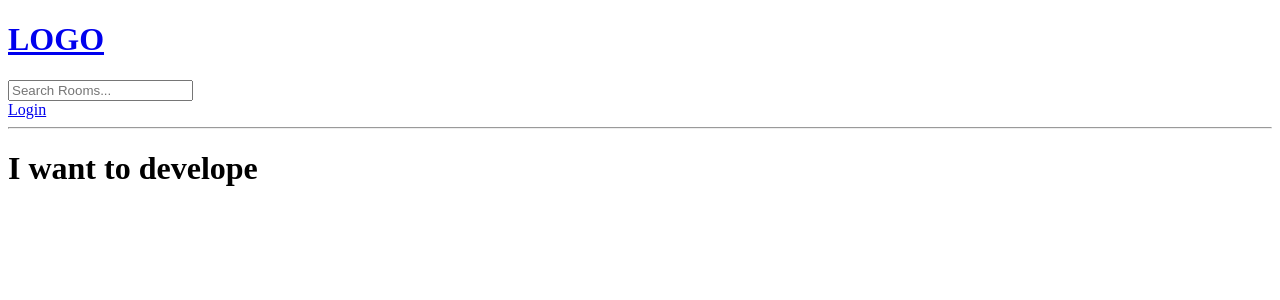
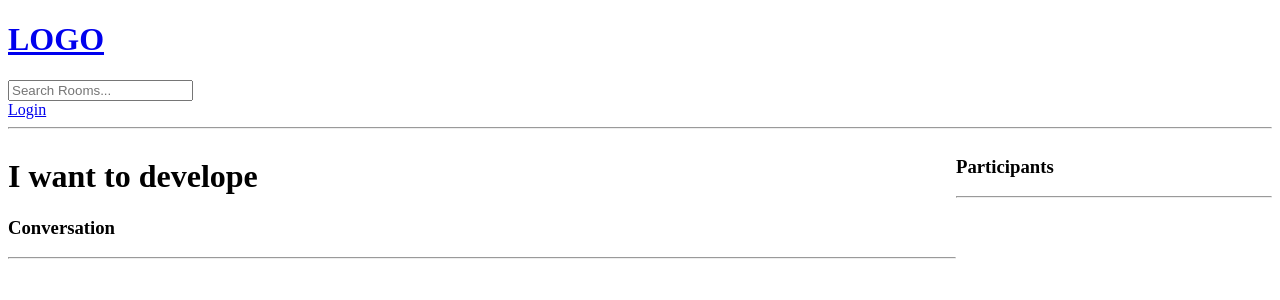
Before and after one commit to JakubTabor/Django_discord_like_project, a Django app: page /room/6/ in a window 1280 px wide. Shown: the top 300 px of the page. Run offline with Django 5.2, Linux system fonts and the light colour scheme; data comes from the database, SQL or seed files in the repository.

Commit message:
Add files via upload

```diff
--- a/base/templates/base/room.html
+++ b/base/templates/base/room.html
@@ -8,7 +8,60 @@
 
     {% block content%}
 
-    <h1>{{room.name}}</h1>
+    <style>
+      .room-container{
+        display: grid;
+        grid-template-columns: 3fr 1fr;
+      }
+    </style>
+
+    <div class="room-container">
+
+      <div >
+
+        <h1>{{room.name}}</h1>
+
+        <p>{{room.description}}</p>
+
+        <div class="comment-wrapper">
+          <h3>Conversation<h3>
+          <hr>
+
+          {% for message in room_messages %}
+            <div>
+              {% if request.user == message.user %}
+              <a href="{% url 'delete-message' message.id %}">Delete</a>
+              {% endif %}
+              <small>@{{message.user}}  {{message.created|timesince}} ago </small>
+              <p>{{message.body}}</p>
+              <hr>
+            </div>
+          {% endfor  %}
+        </div>
+
+        {% if request.user.is_authenticated %}
+        <div class="comment-form">
+          <form method="POST" action="">
+            {% csrf_token %}
+            <input type="text" name="body" placeholder="Write your message here..." />
+          </form>
+        </div>
+        {% endif %}
+
+      </div>
+
+      <div>
+        <h3>Participants</h3>
+        <hr>
+
+        {% for user in participants %}
+          <div>
+            <p>@{{user.username}}</p>
+          </div>
+        {% endfor %}
+      </div>
+
+    </div>
 
     {% endblock %}
   </body>
```
